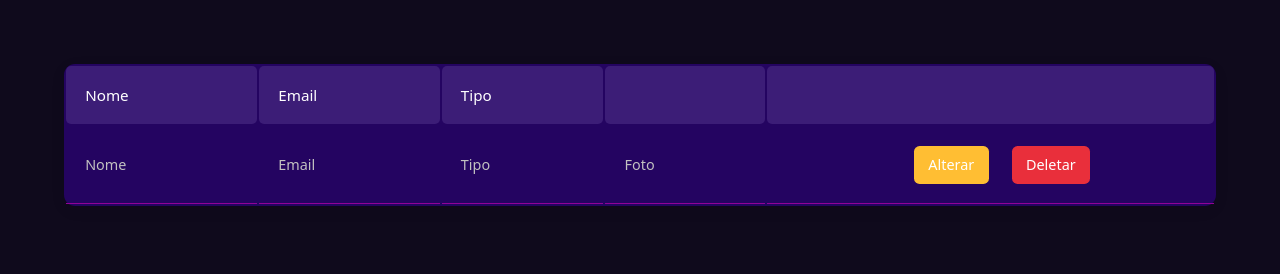
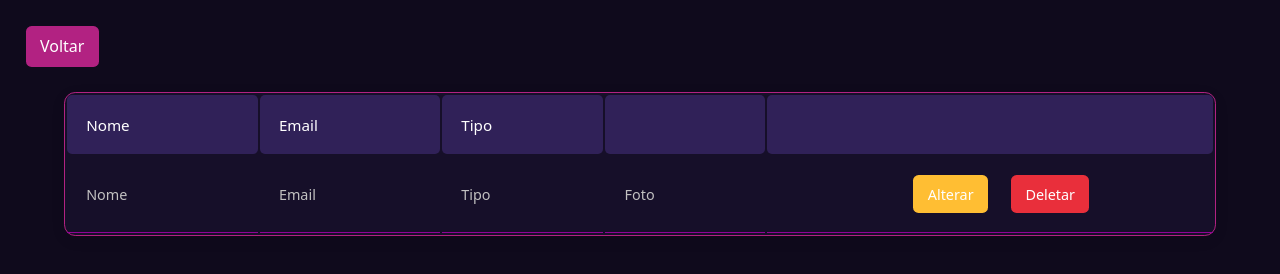
Before and after one commit to Gabi5443/PROJETO-DS-2026, a plain HTML site: page Dashboard/listarUsers.html in a window 1280 px wide. Drawn offline with Linux system fonts and the light colour scheme; a web font is replaced by a local one.

Commit message:
botão de voltar

```diff
--- a/Dashboard/listarUsers.html
+++ b/Dashboard/listarUsers.html
@@ -17,14 +17,30 @@
             font-family: "Sniglet", system-ui;
         }
 
-        .tabela {
+        .voltar {
+            display: inline-block;
+            margin: 2%;
+            text-decoration: none;
+            padding: 0.6rem 0.9rem;
+            border-radius: 0.35rem;
+            transition: 0.2s ease;
+            text-align: center;
+            color: #fff;
+            background-color: #B22282;
+        }
+
+        .voltar:hover {
+            filter: brightness(0.92);
+            transform: translateY(-1px);
+        }
+
+      .tabela {
             width: 90%;
-            margin-top: 5%;
             justify-self: center;
             align-items: center;
             border-radius: 0.7rem;
-
-            background-color: #240461;
+            border: 1px solid #B22282;
+            background-color: #160F29;
             box-shadow: 0 4px 15px rgba(0, 0, 0, 0.07);
         }
 
@@ -35,7 +51,7 @@
         }
 
         .tabela th {
-            background-color: #3c1d77;
+            background-color: #302158;
             border-radius: 5px;
             color: white;
             font-size: 0.95rem;
@@ -80,6 +96,7 @@
     </style>
 </head>
 <body>
+    <a href="index.html" class="voltar">Voltar</a>
     <table class="tabela">
         <thead>
             <tr>
```
Also changed, not shown: Dashboard/listarMovies.html (+21 -4 lines), Dashboard/listarSession.html (+3 -1 lines).
